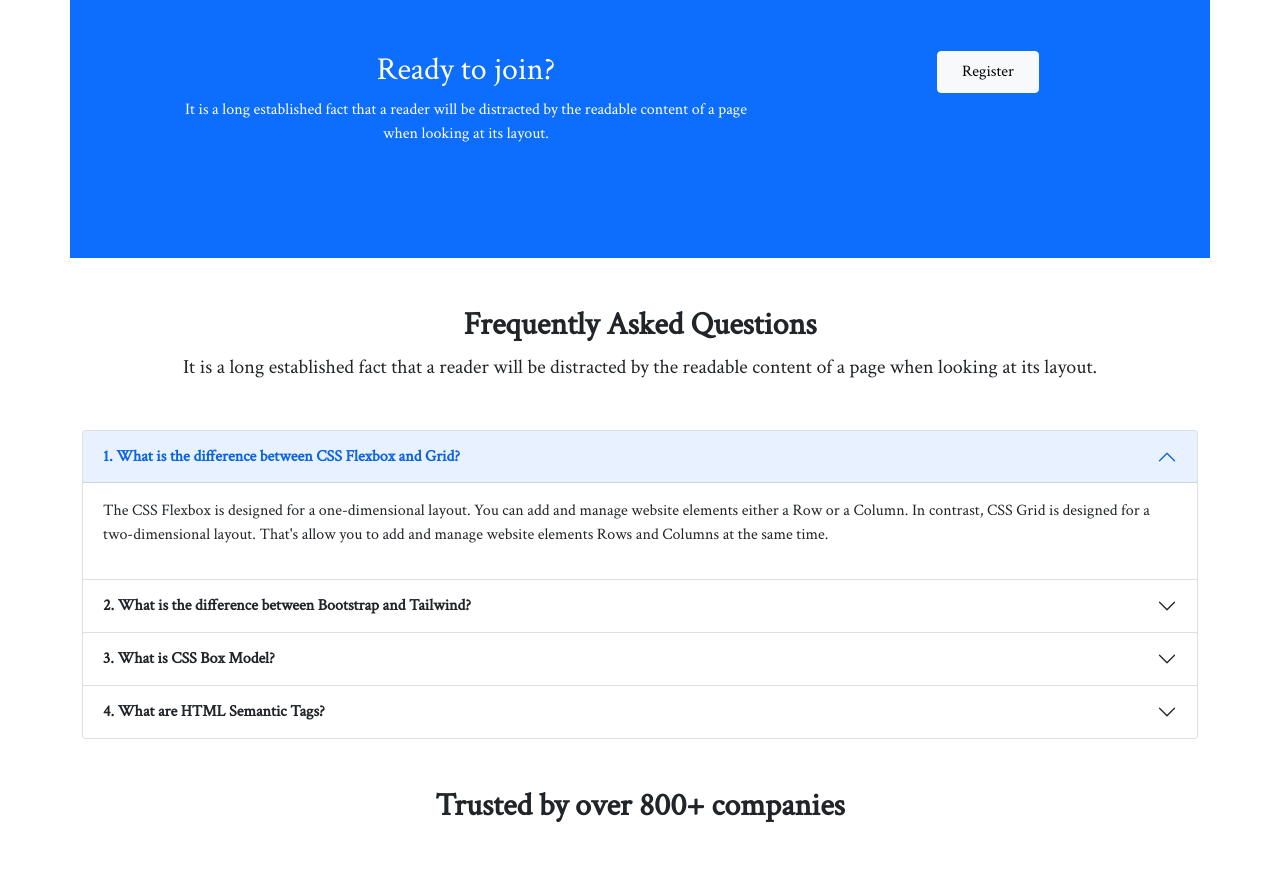
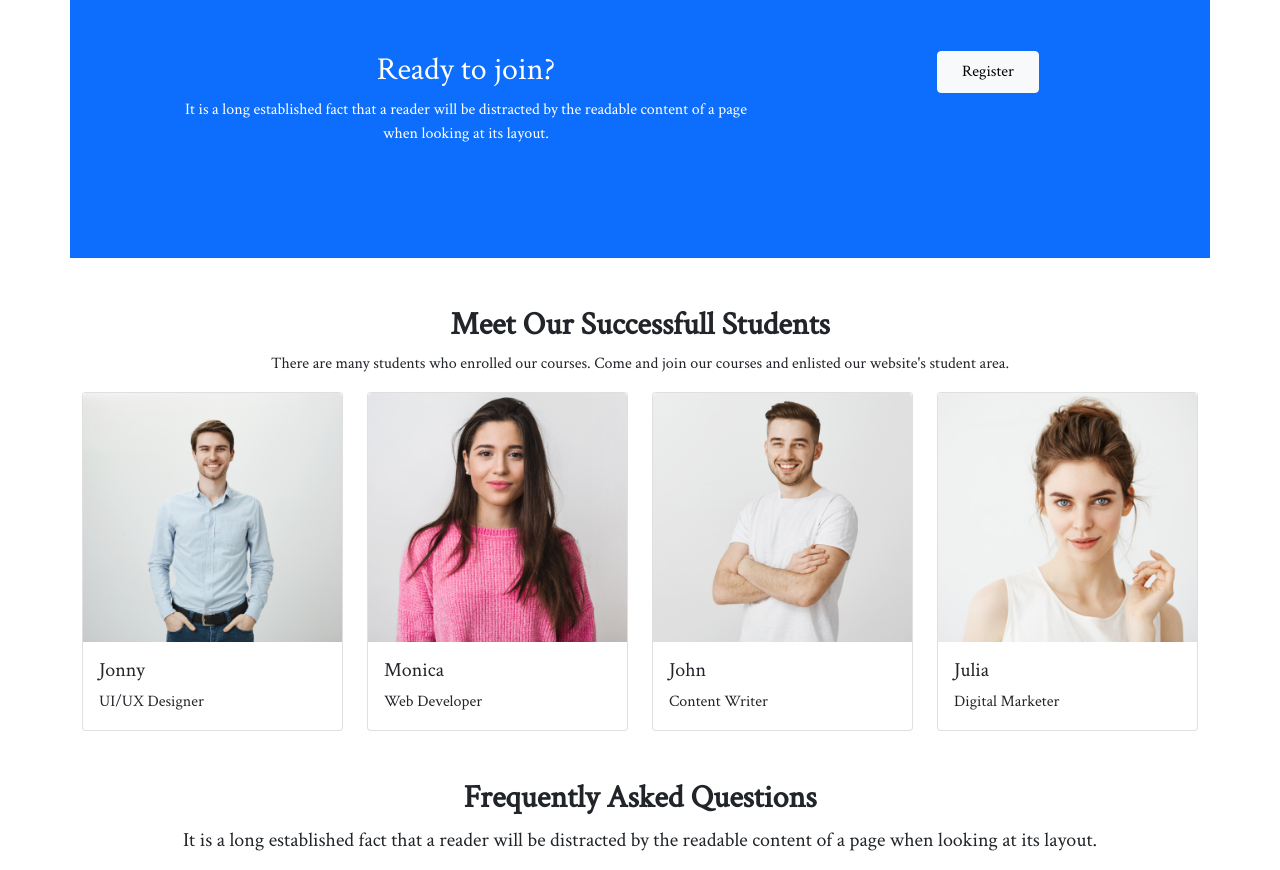
Before and after one commit to SorifulIslamAdnanKhan/eStudy, a plain HTML site: page index.html in a window 1280 px wide. Shown: the part 1943-2813 px from the top of the page. Drawn offline with nearby package versions, Linux system fonts and the light colour scheme.

Commit message:
student section added

```diff
--- a/css/style.css
+++ b/css/style.css
@@ -14,7 +14,6 @@ body {
 .single-course-card{
     align-items: center;
 }
-
 
 /* Responsive Styles */
  @media (max-width: 576px) {
--- a/index.html
+++ b/index.html
@@ -97,7 +97,7 @@
         <!-- Course Section Start -->
         <section>
             <div class="text-center">
-                <h2>Discover Our Popular <br> Courses</h2>
+                <h2 class="fw-bold">Discover Our Popular <br> Courses</h2>
                 <p>It is a long established fact that a reader will be distracted by the readable content of a page when looking at its layout.</p>
             </div>
             <div class="row row-cols-lg-2 row-cols-md-1 row-cols-sm-1 g-3 my-5">
@@ -240,6 +240,53 @@
         </section>
         <!-- Registration Section End -->
 
+        <!-- Student Section Start -->
+        <section class="my-5">
+            <div class="text-center">
+                <h2 class="fw-bold">Meet Our Successfull Students</h2>
+                <p>There are many students who enrolled our courses. Come and join our courses and enlisted our website's student area.</p>
+            </div>
+                <div class="row row-cols-1 row-cols-md-2 g-4">
+                <div class="col-xxl-3 col-xl-3 col-lg-3 col-md-6 col-sm-12">
+                    <div class="card">
+                        <img src="images/student/student-1.png" class="card-img-top" alt="">
+                        <div class="card-body">
+                            <h5 class="card-title">Jonny</h5>
+                            <p class="card-text">UI/UX Designer</p>
+                        </div>
+                    </div>
+                </div>
+                <div class="col-xxl-3 col-xl-3 col-lg-3 col-md-6 col-sm-12">
+                    <div class="card">
+                        <img src="images/student/student-2.png" class="card-img-top" alt="">
+                        <div class="card-body">
+                            <h5 class="card-title">Monica</h5>
+                            <p class="card-text">Web Developer</p>
+                        </div>
+                    </div>
+                </div>
+                <div class="col-xxl-3 col-xl-3 col-lg-3 col-md-6 col-sm-12">
+                    <div class="card">
+                        <img src="images/student/student-3.png" class="card-img-top" alt="">
+                        <div class="card-body">
+                            <h5 class="card-title">John</h5>
+                            <p class="card-text">Content Writer</p>
+                        </div>
+                    </div>
+                </div>
+                <div class="col-xxl-3 col-xl-3 col-lg-3 col-md-6 col-sm-12">
+                    <div class="card">
+                        <img class="w-100" src="images/student/student-4.png" class="card-img-top" alt="">
+                        <div class="card-body">
+                            <h5 class="card-title">Julia</h5>
+                            <p class="card-text">Digital Marketer</p>
+                        </div>
+                    </div>
+                </div>
+            </div>
+        </section>
+        <!-- Student Section End -->
+
         <!-- FAQs Section Start -->
         <section class="text-center my-5">
             <div class="mt-5">
@@ -325,7 +372,6 @@
                     </div>
                 </div>
             </div>
-
         </section>
         <!-- FAQs Section End -->
 
@@ -363,8 +409,6 @@
 <!-- Footer Section End -->
 
 <!-- Bootstrap Bundle with Popper -->
-<script src="https://cdn.jsdelivr.net/npm/bootstrap@5.0.2/dist/js/bootstrap.bundle.min.js"
-    integrity="sha384-MrcW6ZMFYlzcLA8Nl+NtUVF0sA7MsXsP1UyJoMp4YLEuNSfAP+JcXn/tWtIaxVXM"
-    crossorigin="anonymous"></script>
+<script src="https://cdn.jsdelivr.net/npm/bootstrap@5.0.2/dist/js/bootstrap.bundle.min.js" integrity="sha384-MrcW6ZMFYlzcLA8Nl+NtUVF0sA7MsXsP1UyJoMp4YLEuNSfAP+JcXn/tWtIaxVXM" crossorigin="anonymous"></script>
 </body>
 </html>
```
